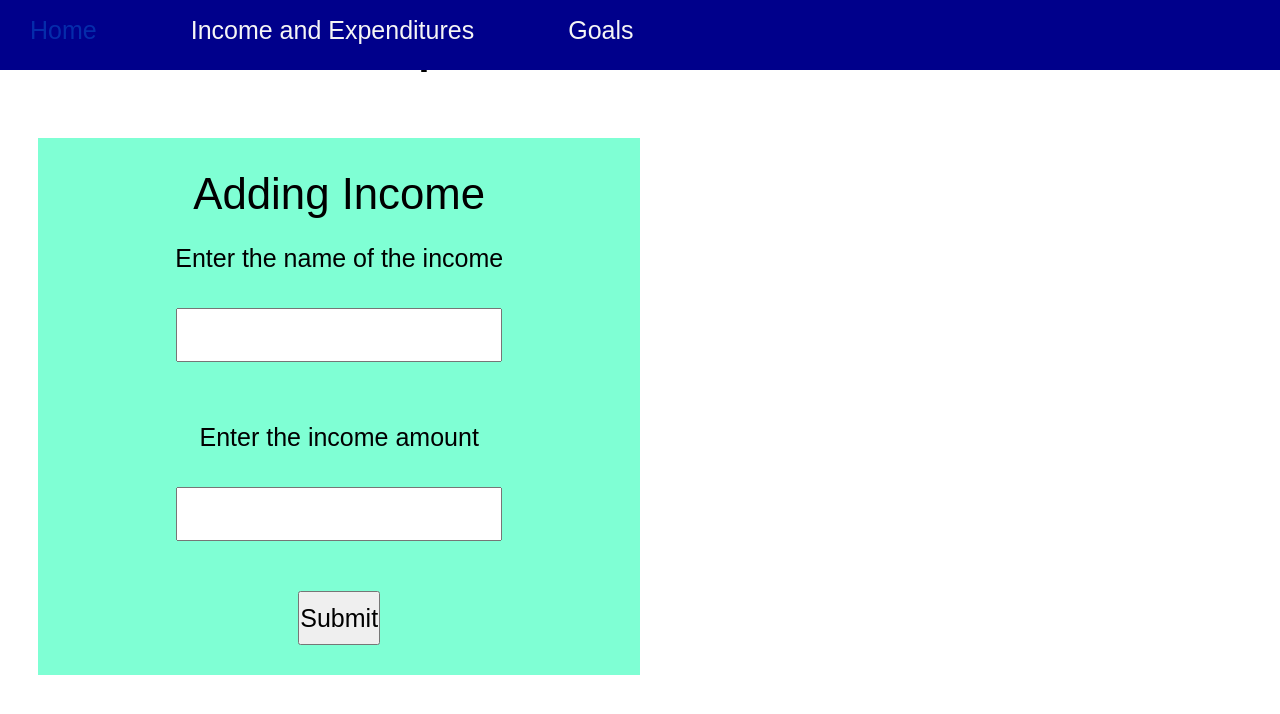
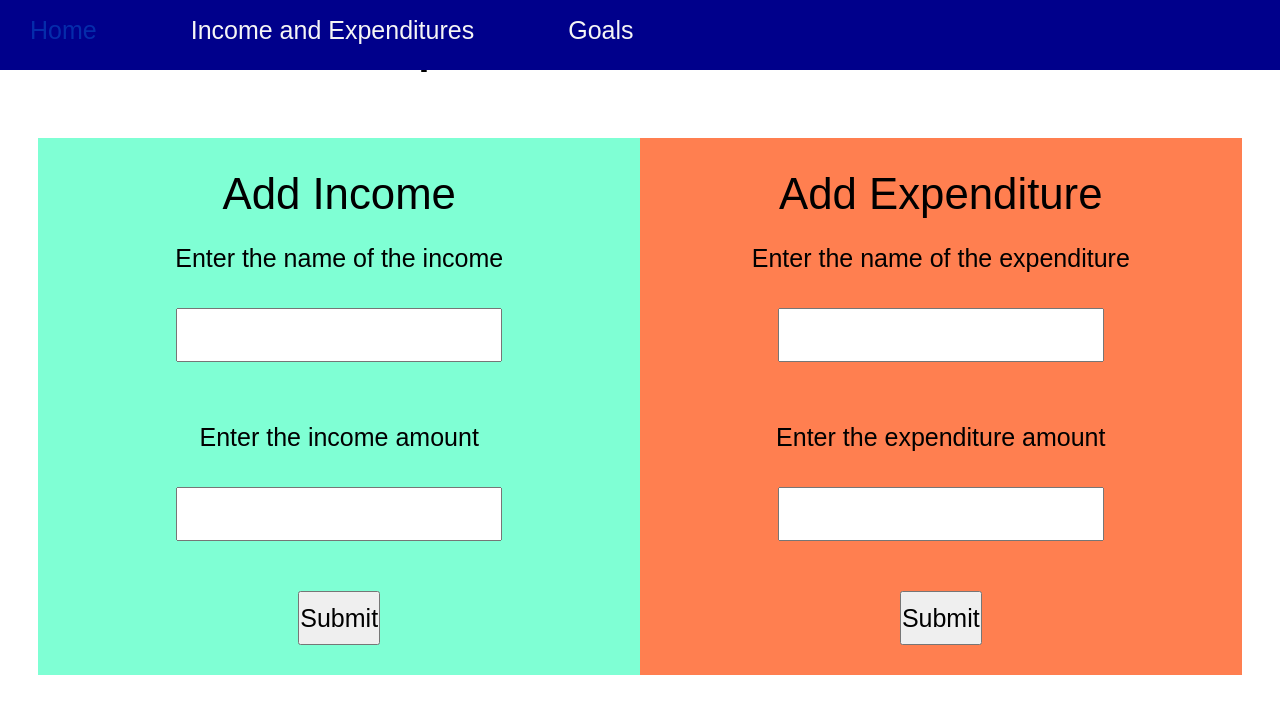
Before and after one commit to tylerbeckb/Budget_tracker, a Python web app: template app/templates/incomeEx.html in a window 1280 px wide. Shown: the top 714 px of the page. Run offline with Jinja, Linux system fonts and the light colour scheme; the template is opened without the code that fills it: most values are stand-ins (such as "Sample title", 1, 10 or a date in 2020); form fields are guessed from the names that the template uses; some libraries are stand-ins or nearby versions.

Commit message:
feat: expenditure form

```diff
--- a/app/static/stylesheet.css
+++ b/app/static/stylesheet.css
@@ -40,7 +40,8 @@ nav a:hover {
 
 .halfRight {
     float: left;
-    width: 50%;
+    width: 47%;
+    margin-right: 3%;
 }
 
 /* Income form */
@@ -50,3 +51,9 @@ nav a:hover {
     padding: 5%;
     text-align: center;
 }
+
+.exForm {
+    padding: 5%;
+    background-color: coral;
+    text-align: center;
+}
--- a/app/templates/incomeEx.html
+++ b/app/templates/incomeEx.html
@@ -2,26 +2,44 @@
 {% block content %}
   <h1>Income and Expenditures</h1>
   <br>
-  <Section class="halfLeft">
+  <section class="halfLeft">
     <div class="inForm">
-      <h3>Adding Income</h3>
+      <h3>Add Income</h3>
       <div>
         <form method="POST" name="income">
-          <fieldset>
-            {{form.hidden_tag()}}
-              <p>Enter the name of the income</p>
-              {{ form.name }} <br> <br>
-              <p>Enter the income amount</p>
-              {{ form.amount }} <br> <br>
-              {% if form.amount.errors %}
-                {% for error in form.amount.errors %}
-                {{ error }}
-                {% endfor %}
-              {% endif %}
-              {{ form.submit()}}
-          </fieldset>
+          {{ inForm.hidden_tag() }}
+            <p>Enter the name of the income</p>
+            {{ inForm.name }} <br> <br>
+            <p>Enter the income amount</p>
+            {{ inForm.amount }} <br> <br>
+            {% if inForm.amount.errors %}
+              {% for error in inForm.amount.errors %}
+              {{ error }}
+              {% endfor %}
+            {% endif %}
+            {{ inForm.submit()}}
         </form>
       </div>
     </div>
-  </Section>
+  </section>
+  <section class="halfRight">
+    <div class="exForm">
+      <h3>Add Expenditure</h3>
+      <div>
+        <form method="POST" name="expenditure">
+          {{ exForm.hidden_tag() }}
+            <p>Enter the name of the expenditure</p>
+            {{ exForm.name }} <br> <br>
+            <p>Enter the expenditure amount</p>
+            {{ exForm.amount }} <br> <br>
+            {% if exForm.amount.errors %}
+              {% for error in exForm.amount.errors %}
+              {{ error }}
+              {% endfor %}
+            {% endif %}
+            {{ exForm.submit()}}
+        </form>
+      </div>
+    </div>
+  </section>
 {% endblock %}
```
Also changed, not shown: app/forms.py (+10 -3 lines), app/views.py (+6 -4 lines).
